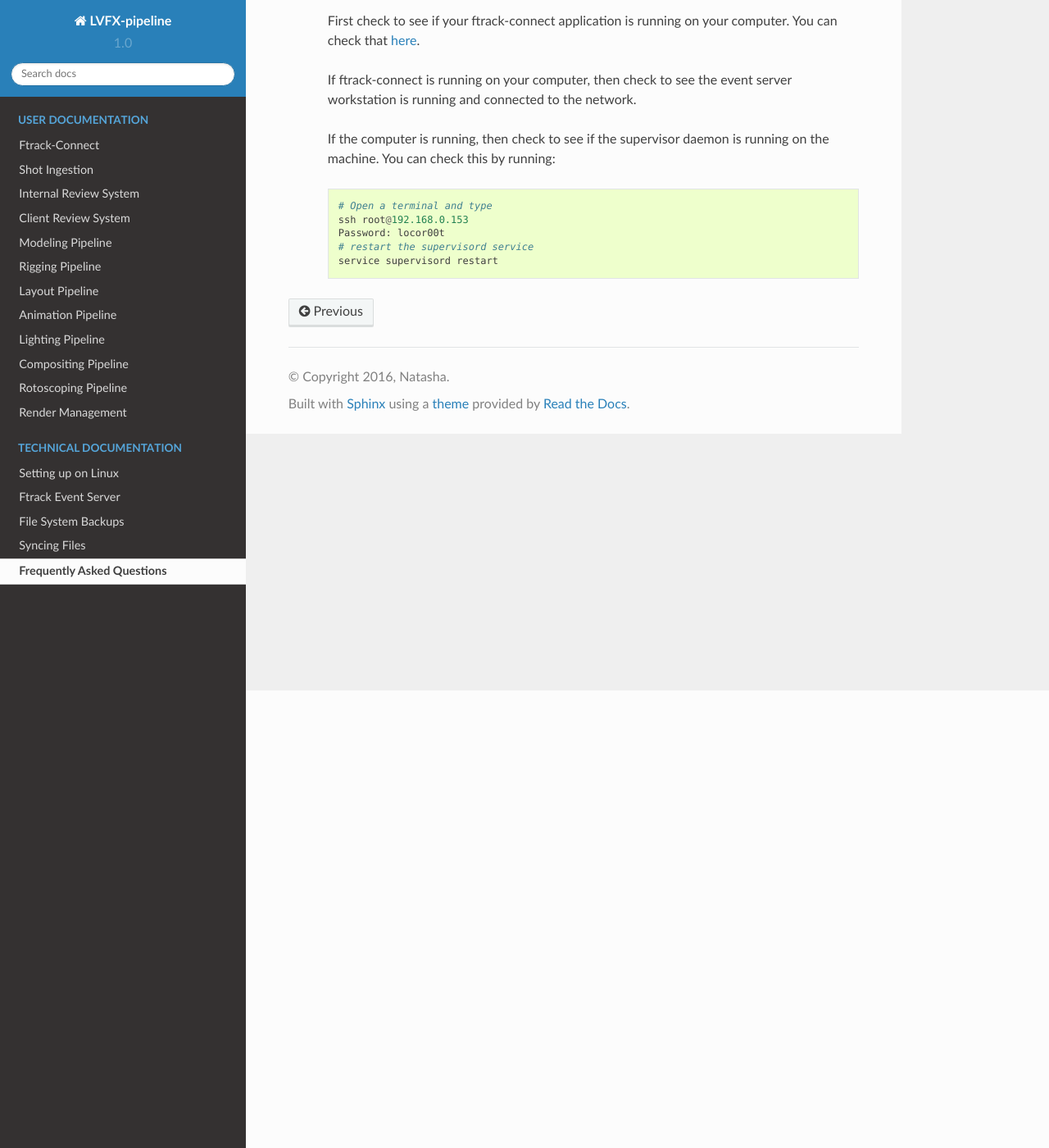
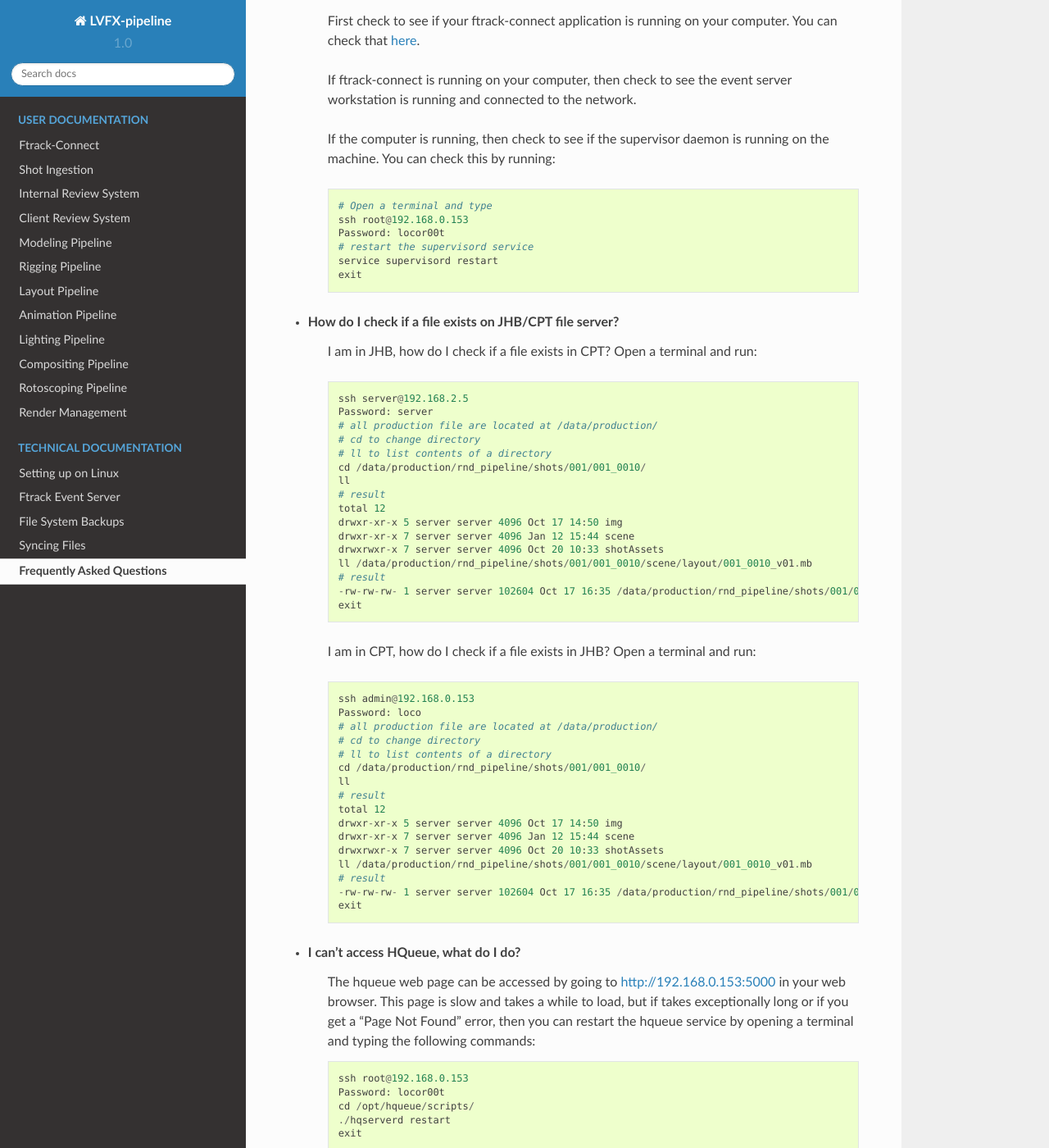
Before and after one commit to afrocircus/LVFX-pipeline, a Sphinx documentation site: the page built from docs/faq.rst, in a window 1280 px wide and 1400 px high, scrolled down 558 px. Shown: the whole window at 82% size. Built offline with Sphinx 7.4.7 and the Read the Docs theme 2.0.0, drawn with Linux system fonts in a browser that asks for light colours; some of the changed text lies outside the part shown.

Commit message:
faq added

```diff
--- a/docs/faq.rst
+++ b/docs/faq.rst
@@ -36,3 +36,94 @@
         Password: locor00t
         # restart the supervisord service
         service supervisord restart
+        exit
+
+* **How do I check if a file exists on JHB/CPT file server?**
+
+    I am in JHB, how do I check if a file exists in CPT?
+    Open a terminal and run::
+
+        ssh server@192.168.2.5
+        Password: server
+        # all production file are located at /data/production/
+        # cd to change directory
+        # ll to list contents of a directory
+        cd /data/production/rnd_pipeline/shots/001/001_0010/
+        ll
+        # result
+        total 12
+        drwxr-xr-x 5 server server 4096 Oct 17 14:50 img
+        drwxr-xr-x 7 server server 4096 Jan 12 15:44 scene
+        drwxrwxr-x 7 server server 4096 Oct 20 10:33 shotAssets
+        ll /data/production/rnd_pipeline/shots/001/001_0010/scene/layout/001_0010_v01.mb
+        # result
+        -rw-rw-rw- 1 server server 102604 Oct 17 16:35 /data/production/rnd_pipeline/shots/001/001_0010/scene/layout/001_0010_v01.mb
+        exit
+
+    I am in CPT, how do I check if a file exists in JHB?
+    Open a terminal and run::
+
+        ssh admin@192.168.0.153
+        Password: loco
+        # all production file are located at /data/production/
+        # cd to change directory
+        # ll to list contents of a directory
+        cd /data/production/rnd_pipeline/shots/001/001_0010/
+        ll
+        # result
+        total 12
+        drwxr-xr-x 5 server server 4096 Oct 17 14:50 img
+        drwxr-xr-x 7 server server 4096 Jan 12 15:44 scene
+        drwxrwxr-x 7 server server 4096 Oct 20 10:33 shotAssets
+        ll /data/production/rnd_pipeline/shots/001/001_0010/scene/layout/001_0010_v01.mb
+        # result
+        -rw-rw-rw- 1 server server 102604 Oct 17 16:35 /data/production/rnd_pipeline/shots/001/001_0010/scene/layout/001_0010_v01.mb
+        exit
+
+* **I can't access HQueue, what do I do?**
+    The hqueue web page can be accessed by going to http://192.168.0.153:5000 in your web browser.
+    This page is slow and takes a while to load, but if takes exceptionally long or if you get a "Page
+    Not Found" error, then you can restart the hqueue service by opening a terminal and typing the
+    following commands::
+
+        ssh root@192.168.0.153
+        Password: locor00t
+        cd /opt/hqueue/scripts/
+        ./hqserverd restart
+        exit
+
+* **What do I do if one of the clients is down on the hqueue page?**
+    Go to the `CLIENTS`_ page in HQueue. This is at
+
+    .. _CLIENTS: http://192.168.0.153:5000/clients
+
+    Any client called 'render' is a render farm machine. If one of these clients is red, then it means
+    that the client is unavailable. This happens if there is a disruption in the hqueue client process
+    running on the render farm machine.
+
+    .. image:: /img/offline-client.png
+
+    In this example, render20 is offline. We can bring it back online by ssh'ing to the machine.
+    The IP address of the machine is written next to the name. In this case it is 192.168.0.230.
+    Run the following commands::
+
+        ssh root@192.168.0.230
+        Password: locor00t
+        service hqclientd restart
+        # if for whatever reason, the above command doesn't run, then run the script directly
+        /home/admin/hqclient/hqclientd restart
+        # Result of both those commands will look like
+        Stopping HQ client process.
+        Starting HQ client process/
+
+        ...successfully started the HQ client process.
+        exit
+
+    Once the service has started, you will notice the client go green on the hqueue client page.
+
+    .. image:: /img/online-client.png
+
+* **There is a task on ftrack, but I don't have the corresponding folder or file on disk**
+
+
+* **The asset type is wrong on Ftrack, what do I do?**
```
Also changed, not shown: docs/img/offline-client.png (added), docs/img/online-client.png (added).
